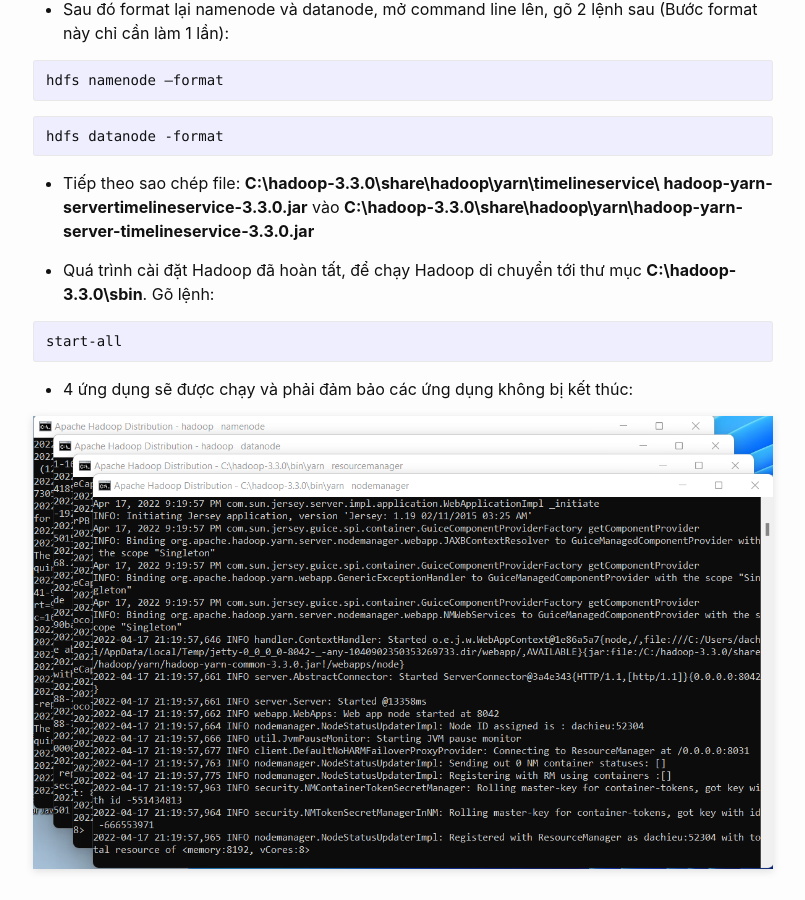
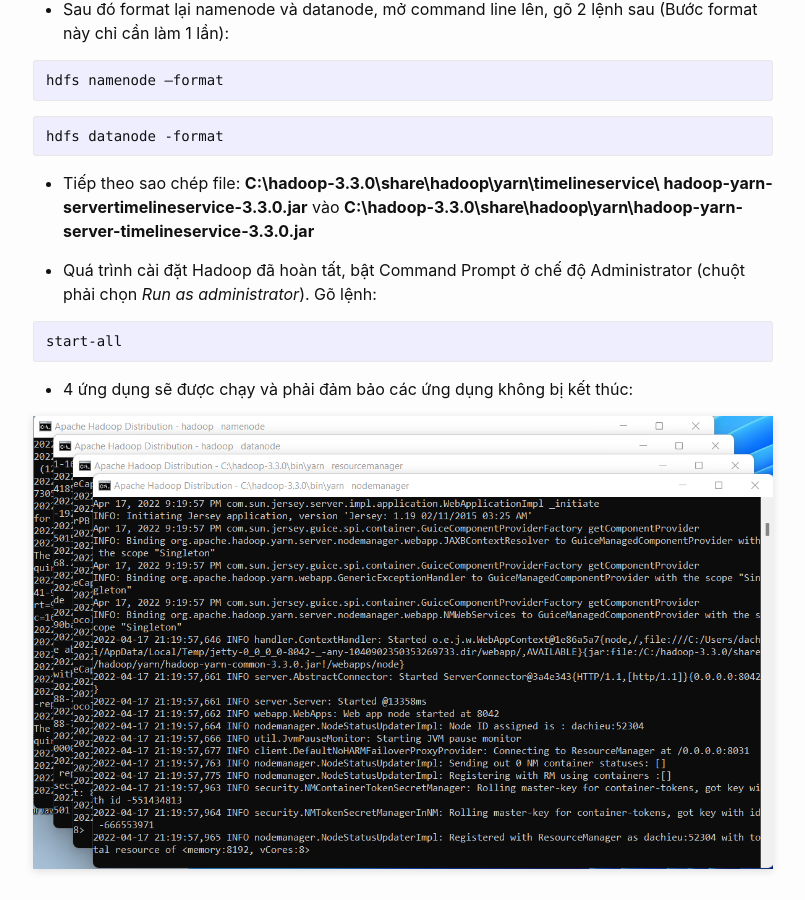
Before and after one commit to ThaoDac/tlu_bigdata, a Jekyll site: the page built from _posts/2022-04-17-Cai-dat-hadoop-tren-windows.md, in a window 1280 px wide and 900 px high, scrolled down 21222 px. Shown: the whole window, without its empty margins (237-1042 px from the left). Built offline with Jekyll 4.4.1, drawn with Linux system fonts in a browser that asks for light colours.

Commit message:
update content

````diff
--- a/_posts/2022-04-17-Cai-dat-hadoop-tren-windows.md
+++ b/_posts/2022-04-17-Cai-dat-hadoop-tren-windows.md
@@ -218,7 +218,7 @@ hdfs datanode -format
 
 - Tiếp theo sao chép file: **C:\hadoop-3.3.0\share\hadoop\yarn\timelineservice\ hadoop-yarn-servertimelineservice-3.3.0.jar** vào **C:\hadoop-3.3.0\share\hadoop\yarn\hadoop-yarn-server-timelineservice-3.3.0.jar**
 
-- Quá trình cài đặt Hadoop đã hoàn tất, để chạy Hadoop di chuyển tới thư mục **C:\hadoop-3.3.0\sbin**. Gõ lệnh:
+- Quá trình cài đặt Hadoop đã hoàn tất, bật Command Prompt ở chế độ Administrator (chuột phải chọn *Run as administrator*). Gõ lệnh:
 
 ```
 start-all
````
Also changed, not shown: _posts/2023-01-20-MapReduce-Naive-Bayes.md (+5 -3 lines).
